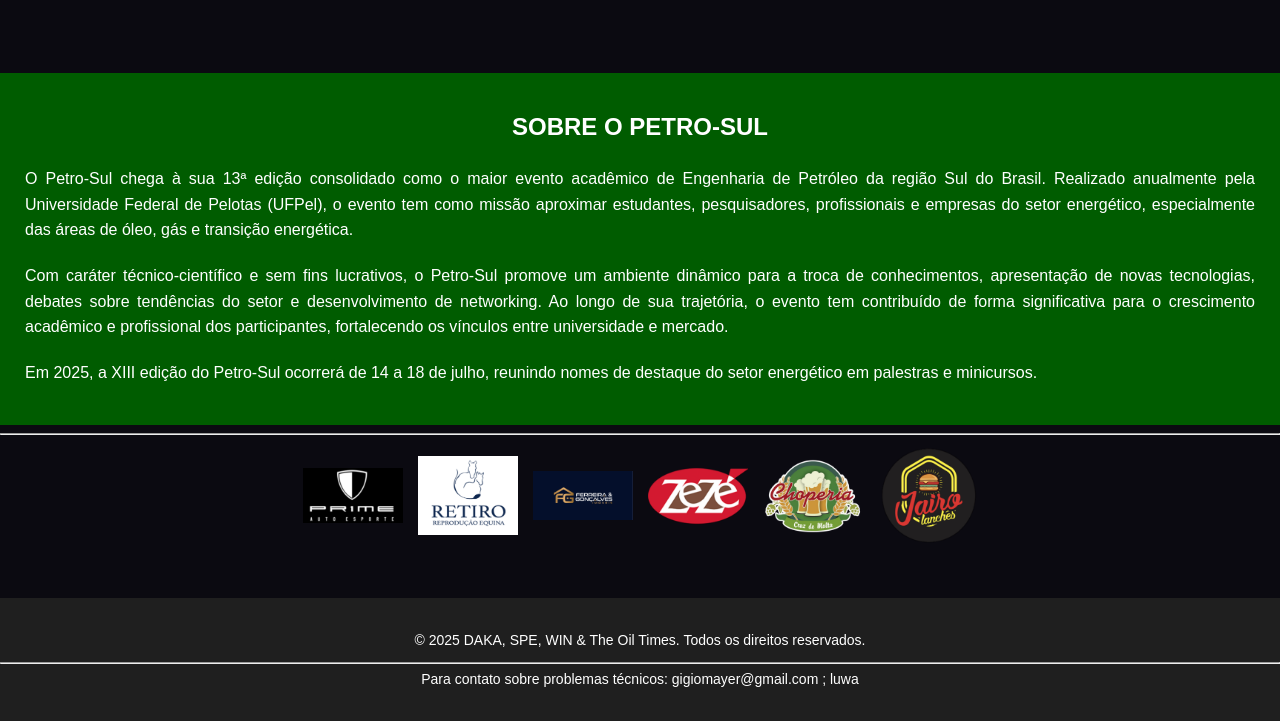
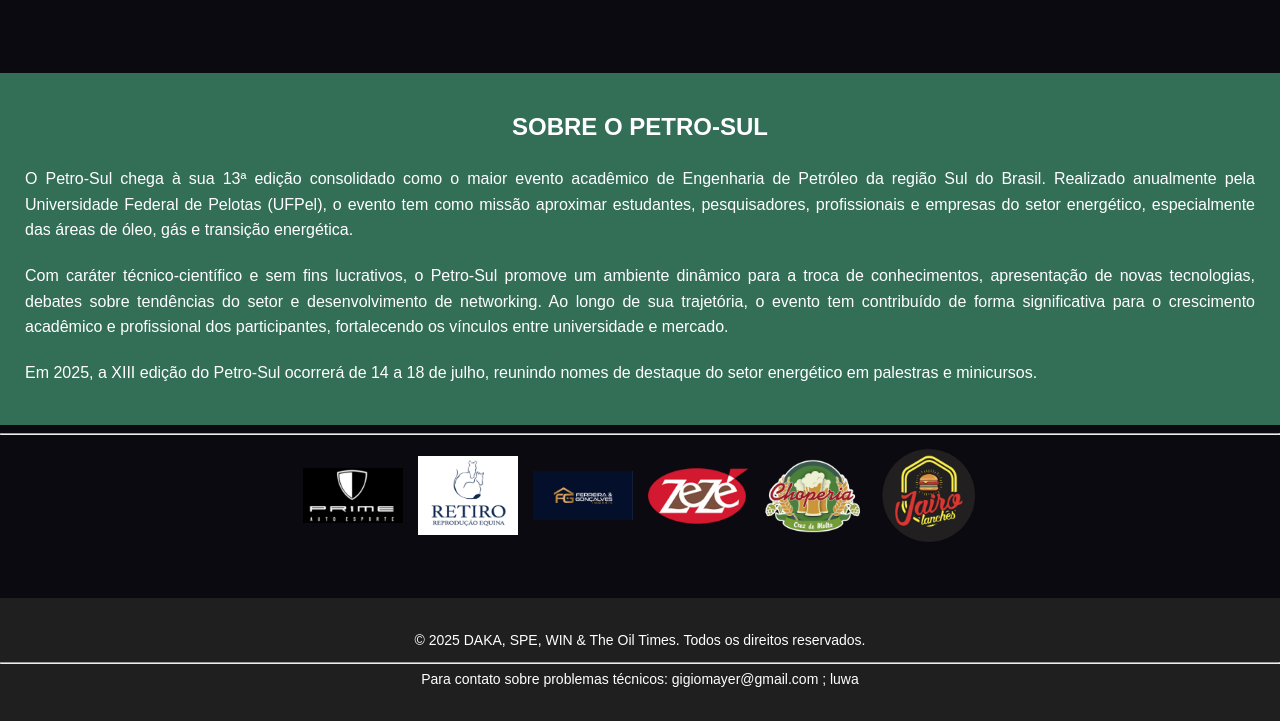
Before and after one commit to Petro-Sul/XIIPetro-Sul, a plain HTML site: page index.html in a window 1280 px wide. Shown: the part 1210-1931 px from the top of the page. Drawn offline with Linux system fonts and the light colour scheme.

Commit message:
Update style.css

```diff
--- a/style.css
+++ b/style.css
@@ -278,7 +278,7 @@ transition: all 0.3s ease;
 /* Estilos base que funcionarão bem no MOBILE PRIMEIRO */
 .sobre {
   margin-top: 60px; /* Margem menor para mobile */
-  background-color: #005c00;
+  background-color: #336e57;
   color: white;
   width: 100%;
   box-sizing: border-box;
```
